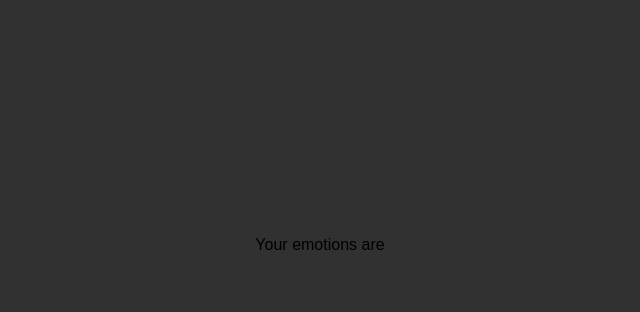
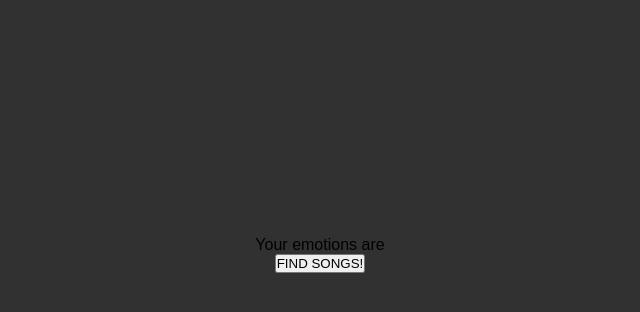
Before and after one commit to ajalan09/bop, a React (Create React App) app: page / in a window 1280 px wide. Both pictures are taken after a click on the button "SNAP!". Shown: the top 312 px of the page, without its empty margins (320-960 px from the left). Built offline with nearby package versions, Linux system fonts and the light colour scheme; no server answers.

Commit message:
more changes

```diff
--- a/src/App.js
+++ b/src/App.js
@@ -88,6 +88,7 @@ function App() {
             <img src = {picture.src} />
             <p>Your emotions are</p>
             <div>{emo}</div>
+            <button size="lg">FIND SONGS!</button>
           </div>
         }
       </div>
```
